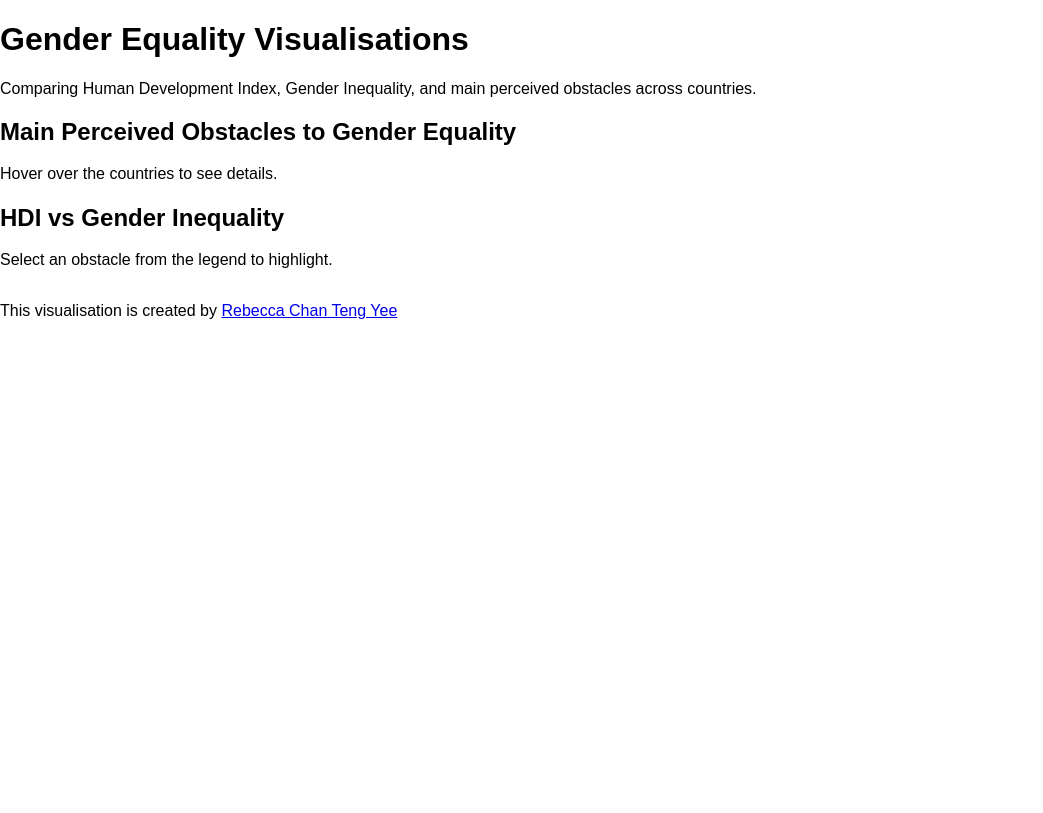
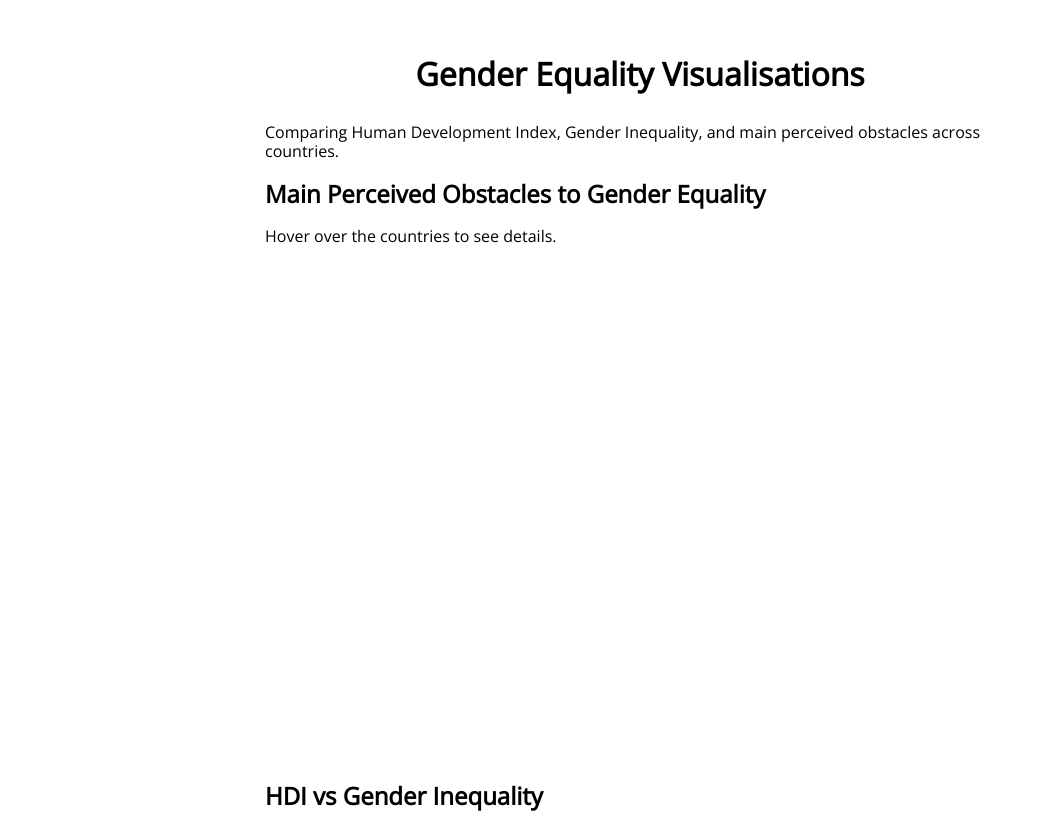
Before and after one commit to rcha0109/3179_Week10_HW, a plain HTML site: page hw_week_9.html in a window 1280 px wide. Shown: the top 813 px of the page, without its empty margins (0-1043 px from the left). Drawn offline with nearby package versions, Linux system fonts and the light colour scheme; a script that the page names is missing.

Commit message:
Add files via upload

```diff
--- a/css/styles.css
+++ b/css/styles.css
@@ -1,8 +1,52 @@
-#choropleth_map_gender_bias {
-	top:100px;
-	bottom: 100px;
-	left: 100px;
-	right: 100px;
-	/*height: 1000px;
-	width: 800px;*/
+body *{
+    font-family: 'Open Sans', sans-serif;
+	box-sizing: border-box;
+	padding: 0;
 }
+
+h1 {
+    font-weight: 900;
+	text-align: center;
+	margin-bottom: 30px;
+}
+
+body {
+    background-color: white;
+	margin: 0;
+    padding: 0;
+}
+
+.page {
+    width: 850px;
+    background-color: white;
+    margin: auto;
+    padding: 50px;
+    padding-top: 35px;
+}
+
+.chart-card {
+    border: 1px solid #ccc;
+    padding: 15px;
+    margin-bottom: 25px;
+    border-radius: 8px;
+    background-color: #f9f9f9;
+}
+
+.chart-card h2 {
+    text-align: center;
+    margin-bottom: 10px;
+}
+
+.chart-card p {
+    text-align: center;
+    margin-bottom: 15px;
+}
+
+.vis-container {
+    width: 100%;
+    height: 500px;
+}
+
+.vis-container {
+    width: 100%;
+}
```
